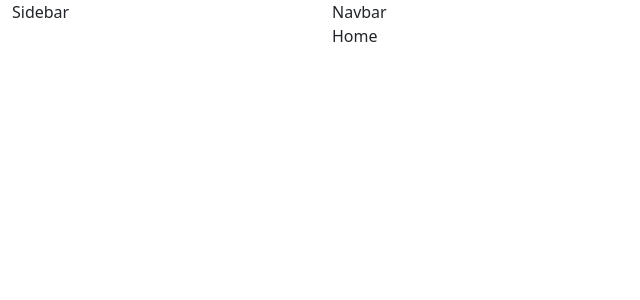
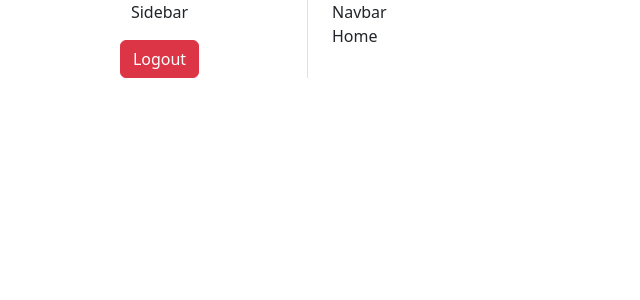
Before and after one commit to AnasKhaled7/FMS-React, a React (Vite) app: page /dashboard in a window 1280 px wide. Shown: the top 300 px of the page, without its empty margins (0-640 px from the left). Built offline with nearby package versions, Linux system fonts and the light colour scheme; sample sign-in values are in the browser's storage.

Commit message:
Add logout functionality to Sidebar component

```diff
--- a/src/components/sidebar/Sidebar.jsx
+++ b/src/components/sidebar/Sidebar.jsx
@@ -1,4 +1,22 @@
+import { useNavigate } from "react-router-dom";
+
 const Sidebar = () => {
-  return <div>Sidebar</div>;
+  const navigate = useNavigate();
+
+  const logout = () => {
+    localStorage.removeItem("token");
+    navigate("/login");
+  };
+
+  return (
+    <div className="d-flex flex-column align-items-center border-end border-1">
+      <p>Sidebar</p>
+
+      <button className="btn btn-danger" onClick={logout}>
+        Logout
+      </button>
+    </div>
+  );
 };
+
 export default Sidebar;
```
